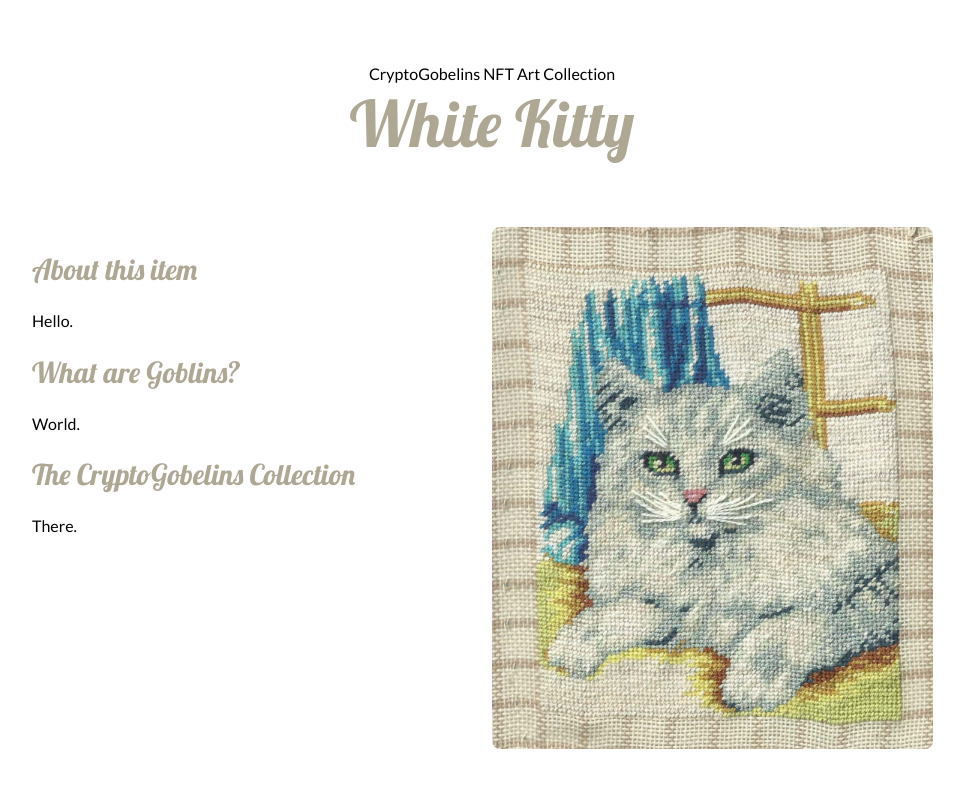
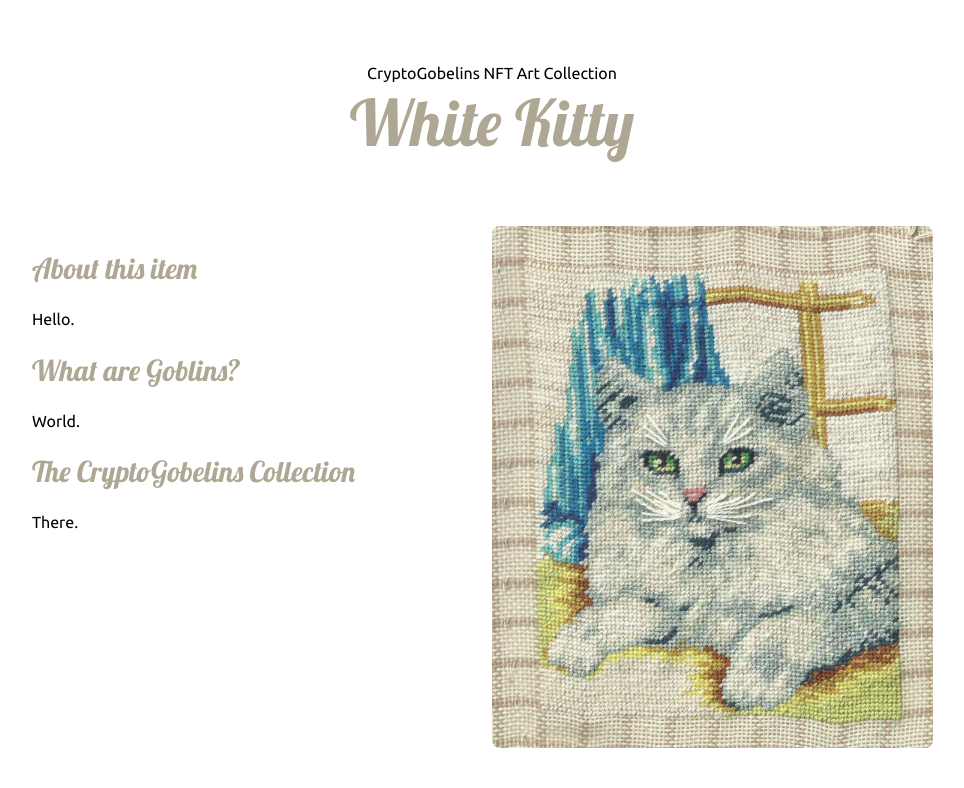
Before and after one commit to cryptogobelins/cryptogobelins.github.io, a plain HTML site: page gobelins/white-kitty.html in a window 1280 px wide. Shown: the whole page, without its empty margins (148-1112 px from the left). Drawn offline with Linux system fonts and the light colour scheme.

Commit message:
Change fonts

```diff
--- a/style.css
+++ b/style.css
@@ -1,11 +1,11 @@
-@import url('https://fonts.googleapis.com/css2?family=Lobster&family=Lato&display=swap');
+@import url('https://fonts.googleapis.com/css2?family=Lobster&family=Ubuntu&display=swap');
 
 html,
 body {
     overflow: auto;
     padding: 0;
     margin: 0;
-    font-family: 'Lato', sans-serif;
+    font-family: 'Ubuntu', sans-serif;
 }
 
 .white-kitty {
```
